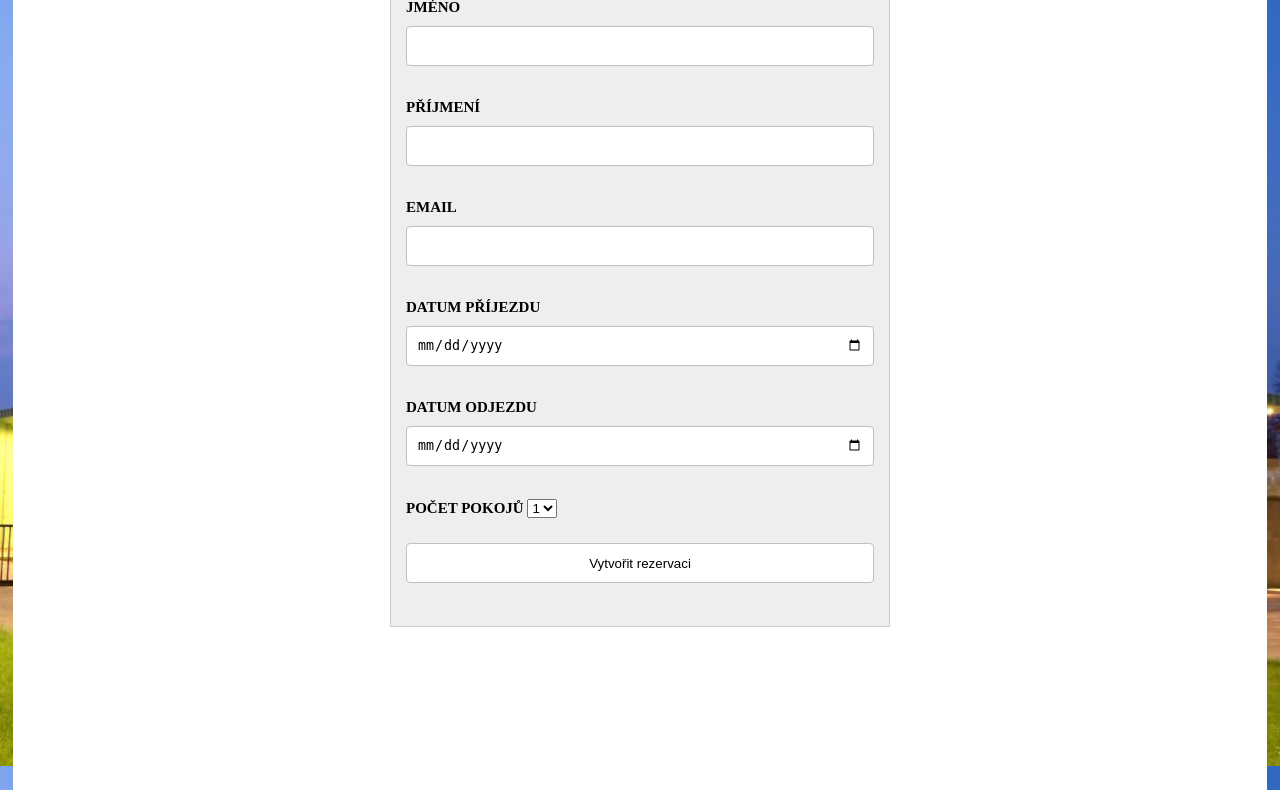
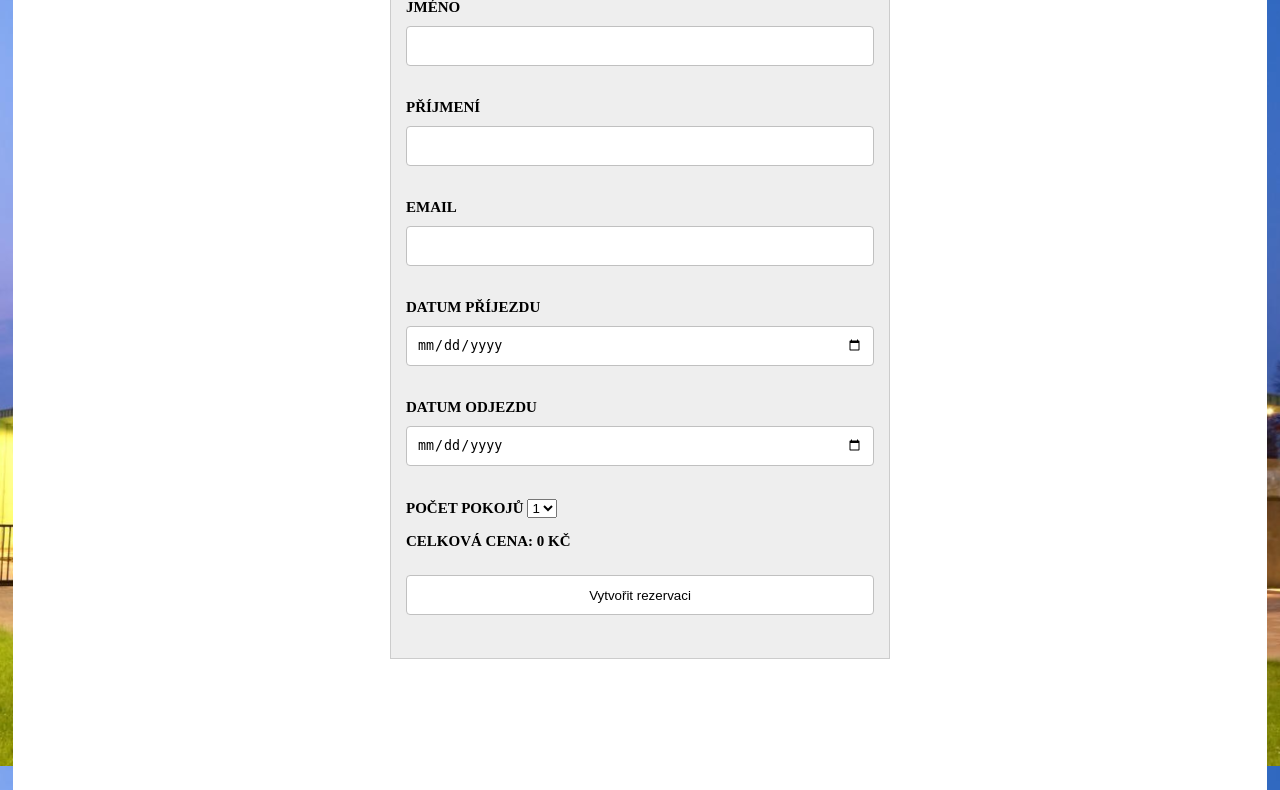
Before and after one commit to dp9898cz/IIS-project-2020, a Flask app: page /1/reservation in a window 1280 px wide. Shown: the part 834-1624 px from the top of the page. Run offline with Flask 2, Linux system fonts and the light colour scheme; tables that the repository leaves empty hold one stand-in row (values such as "Sample post"); some libraries are stand-ins or nearby versions.

Commit message:
res_price_added

```diff
--- a/appdata/forms.py
+++ b/appdata/forms.py
@@ -63,6 +63,7 @@ class LoginForm(FlaskForm):
 class ReservationForm(FlaskForm):
     hotel_id = 0
     avaiable_rooms = []
+    price = 0.0
 
     """Form for main reservation"""
     login = StringField('Login', [
@@ -94,6 +95,7 @@ class ReservationForm(FlaskForm):
             InputRequired()
         ]
     )
+
     submit = SubmitField('Vytvořit rezervaci')
 
     def validate_date_from(self, field):
@@ -116,6 +118,7 @@ class ReservationForm(FlaskForm):
     def validate_one_rooms(self, field):
         f_from = self.date_from.data
         f_to = self.date_to.data
+        delta = f_to - f_from
 
         # get all avaiable rooms
         rooms = Room.query.filter_by(hotel_id=self.hotel_id).all()
@@ -137,3 +140,4 @@ class ReservationForm(FlaskForm):
             field.errors.append('Pro zvolené datum nejsou volné pokoje. Zbývá ' + str(len(avaiable_rooms)) + ' pokojů.')
         else:
             self.avaiable_rooms = avaiable_rooms
+            self.price = int(delta.days) * int(field.data) * float(rooms[0].night_price)
--- a/appdata/routes/main.py
+++ b/appdata/routes/main.py
@@ -134,17 +134,14 @@ def reservation(id):
     if request.method == 'POST' and form.validate_on_submit():
         #form validation succsess
         desired_rooms_number = int(form.one_rooms.data)
-        print(desired_rooms_number)
-
         avaiable_rooms = form.avaiable_rooms
-        print(avaiable_rooms)
         if current_user.is_authenticated:
             try:
                 tmp = Visit(
                     customer_id = current_user.login,
                     date_from = form.date_from.data,
                     date_to = form.date_to.data,
-                    price = 2,
+                    price = form.price,
                     visit_type='RES'
                 )
                 tmp.rooms = []
--- a/static/js/main.js
+++ b/static/js/main.js
@@ -42,3 +42,17 @@ function userCreateController() {
         }
     }
 }
+
+function updatePrice(object_, price) {
+    var date_from = new Date(document.getElementById("date_from").value);
+    var date_to = new Date(document.getElementById("date_to").value);
+    var rooms = document.getElementById("one_rooms").value;
+
+    today = new Date();
+    today.setHours(0,0,0,0);
+
+    if (date_from && date_to && date_from >= today && date_to >= today && date_to > date_from) {
+        var diff = ((((date_to - date_from) / 1000) / 60) / 60) / 24
+        object_.innerHTML = (diff * price * rooms)
+    }
+}
--- a/templates/base.html
+++ b/templates/base.html
@@ -8,7 +8,7 @@
     <link rel="preconnect" href="https://fonts.gstatic.com">
     <link href="https://fonts.googleapis.com/css2?family=Raleway:wght@100&display=swap" rel="stylesheet">
     <link href="https://fonts.googleapis.com/css2?family=Raleway:wght@200;300&display=swap" rel="stylesheet">
-    <link rel="icon" type="image/png" sizes="16x16" href="static/css/img/icon.png">
+    <link rel="icon" type="image/png" sizes="16x16" href="{{url_for('static', filename='css/img/icon.png')}}">
     <script src="{{ url_for('static', filename='js/main.js') }}"> </script>
     {% block head %}
     {% endblock %}
@@ -17,7 +17,7 @@
 <body>
     <div id="blur">
         <div class="menu-mobile">
-            <label for="toggle"><img src="static/css/img/menu1.png" alt="menu-bars"  class="menu-bars"></label>
+            <label for="toggle"><img src="{{url_for('static', filename='css/img/menu1.png')}}" alt="menu-bars"  class="menu-bars"></label>
         </div>
         <input type="checkbox" id="toggle"/>
         <div class="menu">
--- a/templates/reservation.html
+++ b/templates/reservation.html
@@ -11,6 +11,18 @@
         </script>
     {% endif %}
 {% endwith %}
+    <script>
+        window.addEventListener("load", function(){
+            room = {{hotel.rooms[0].night_price}}
+            obj = document.getElementById("date_from");
+            obj1 = document.getElementById("date_to");
+            obj2 = document.getElementById("one_rooms");
+            obj_ch = document.getElementById("res_form_price");
+            obj.onchange = function(){updatePrice(obj_ch, room);};
+            obj1.onchange = function(){updatePrice(obj_ch, room);};
+            obj2.onchange = function(){updatePrice(obj_ch, room);};
+        });
+    </script>
 {% endblock %}
 
 {% block body %}
@@ -95,6 +107,11 @@
                 </ul>
             {% endif %}
         </div>
+        <div class="input-group">
+            <label>Celková cena:</label>
+            <label id="res_form_price" name="price">0</label>
+            <label> Kč</label>
+        </div>
         {{ resForm.submit }}
     </form>
 </div>
```
Lines whose indentation alone changed are shown as unchanged.
